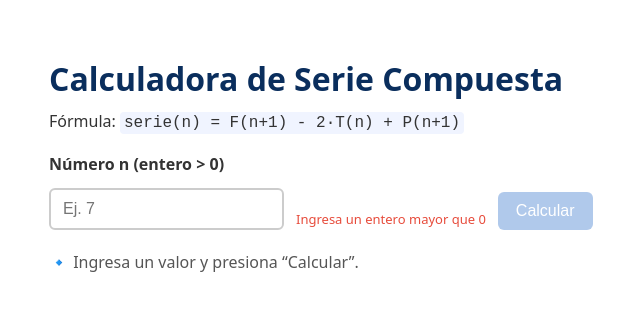
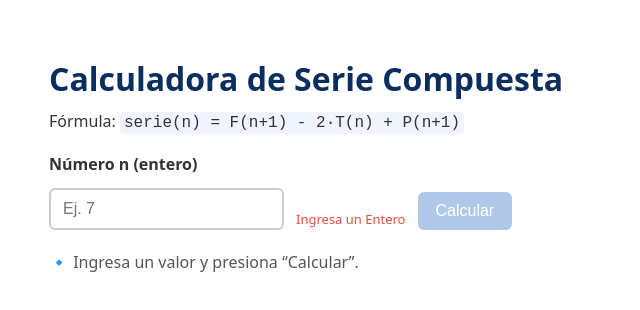
Before and after one commit to blaucherry/Frontend-challenge, a React (Create React App) app: page / in a window 1280 px wide. Shown: the top 310 px of the page, without its empty margins (271-911 px from the left). Built offline with nearby package versions, Linux system fonts and the light colour scheme.

Commit message:
Cambios de logica

```diff
--- a/src/components/SeriesForm/index.jsx
+++ b/src/components/SeriesForm/index.jsx
@@ -4,14 +4,15 @@
   const [value, setValue] = useState('')
 
   // Validación: solo acepta enteros positivos
-  const isValid = /^\d+$/.test(value) && parseInt(value || '0', 10) > 0
+  const isValid = /^-?\d+$/.test(value)
+
 
   const helper =
     value === ''
-      ? 'Ingresa un entero mayor que 0'
+      ? 'Ingresa un Entero'
       : isValid
-      ? 'Listo para calcular'
-      : 'Solo enteros positivos (sin decimales ni signos)'
+      ? 'Si es Numero Entero Valido'
+      : 'Solo se permiten Enteros'
 
   const handleSubmit = (e) => {
     e.preventDefault()
@@ -21,7 +22,10 @@
   return (
     <form onSubmit={handleSubmit} style={styles.form} noValidate>
       <label style={styles.label}>
-        <span style={styles.labelText}>Número <strong>n</strong> (entero &gt; 0)</span>
+        <span style={styles.labelText}>
+  Número <strong>n</strong> (entero)
+</span>
+
         <input
           style={{
             ...styles.input,
```
